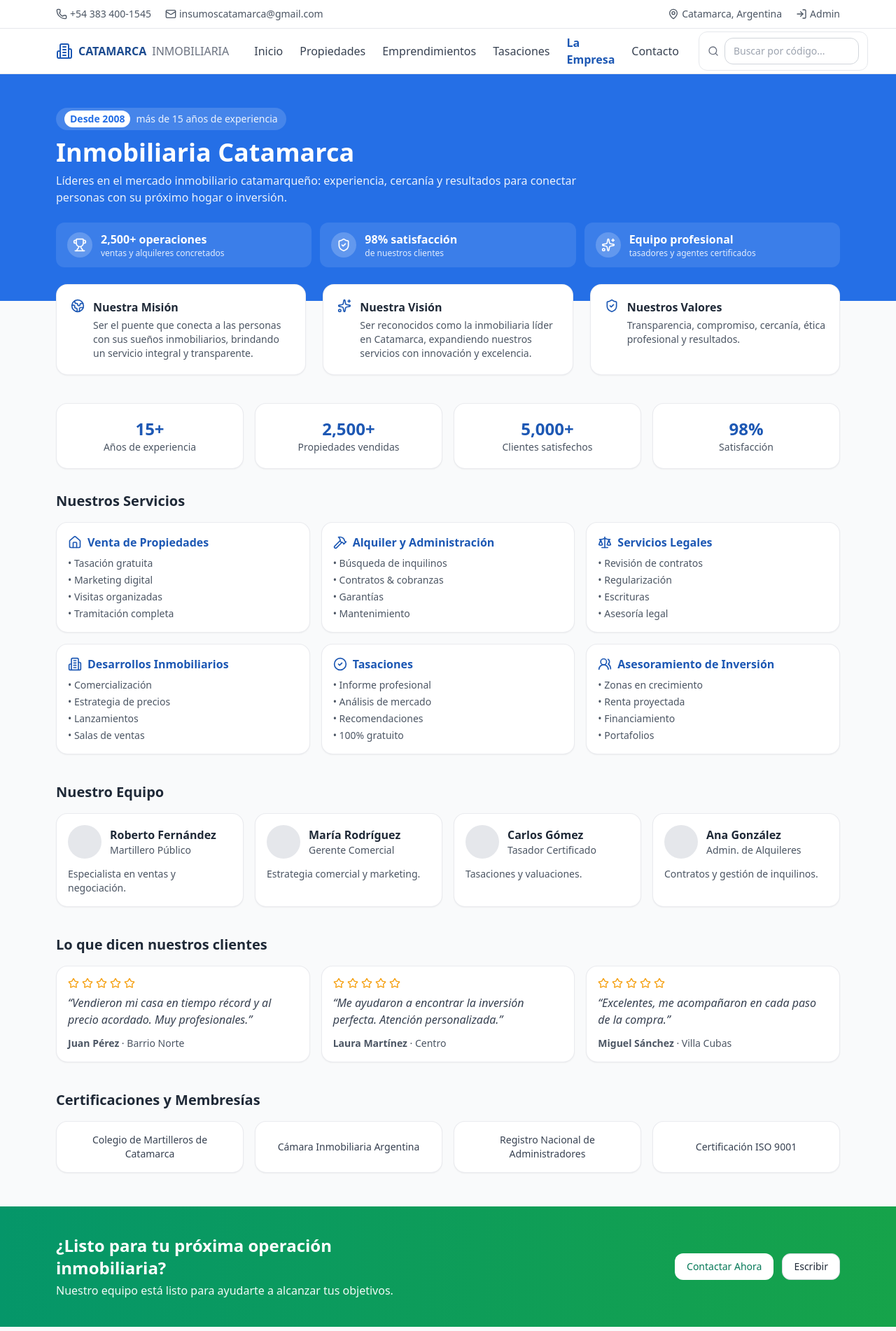
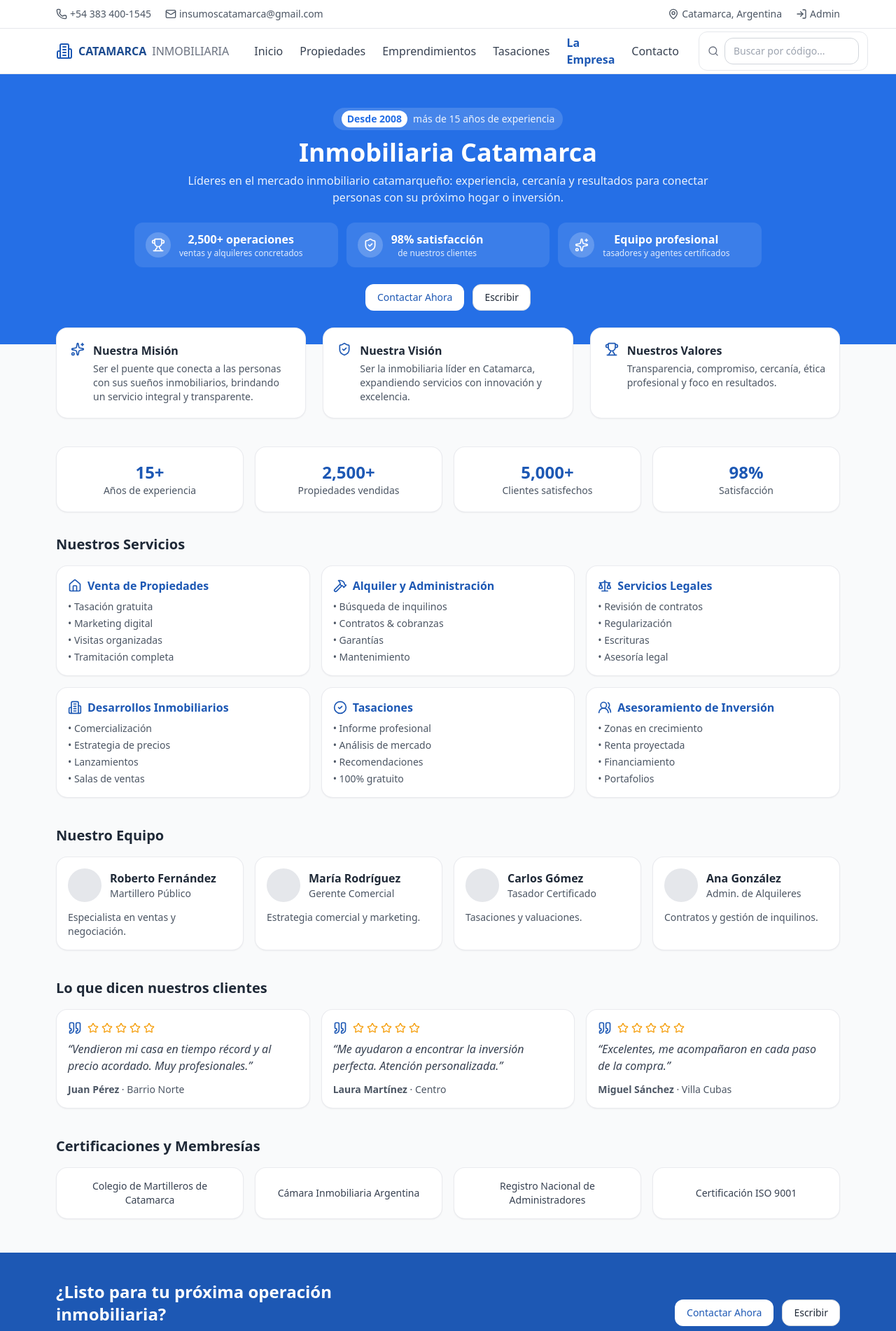
Before and after one commit to DataSenseCat/datainmobiliaria, a React (Vite) app: page /empresa in a window 1280 px wide. Shown: the top 1902 px of the page at 70% size. Built offline with nearby package versions, Linux system fonts and the light colour scheme.

Commit message:
Update Empresa.tsx

```diff
--- a/src/pages/Empresa.tsx
+++ b/src/pages/Empresa.tsx
@@ -1,48 +1,56 @@
 import {
-  Building2, Home, Users2, Hammer, Scale, ShieldCheck, Globe2,
-  Sparkles, CheckCircle2, Trophy, Star, Phone, Mail, MapPin
+  Trophy, ShieldCheck, Sparkles, Building2, Home, Users2, Hammer, Scale, CheckCircle2,
+  Quote, Star, Mail, Phone, MapPin
 } from 'lucide-react'
 import { SITE } from '../shared/SiteConfig'
 
 export default function Empresa() {
   return (
     <div className="w-full">
-      {/* HERO azul con pill y badges */}
+      {/* ========= HERO AZUL CENTRADO (como inmobiliaria1) ========= */}
       <section className="bg-brand-600 text-white">
-        <div className="container py-12">
+        <div className="container py-12 text-center">
+          {/* pill */}
           <div className="inline-flex items-center gap-2 text-xs md:text-sm bg-white/15 rounded-full px-3 py-1 mb-3">
             <span className="bg-white text-brand-600 px-2 py-0.5 rounded-full font-semibold">Desde 2008</span>
             <span className="opacity-90">más de 15 años de experiencia</span>
           </div>
 
           <h1 className="text-3xl md:text-4xl font-bold">Inmobiliaria Catamarca</h1>
-          <p className="opacity-90 mt-2 max-w-3xl">
+          <p className="opacity-90 mt-2 max-w-3xl mx-auto">
             Líderes en el mercado inmobiliario catamarqueño: experiencia, cercanía y resultados para conectar personas con su próximo hogar o inversión.
           </p>
 
-          <div className="mt-6 grid md:grid-cols-3 gap-3">
+          {/* badges */}
+          <div className="mt-6 grid md:grid-cols-3 gap-3 max-w-4xl mx-auto">
             <HeroBadge icon={<Trophy className="w-5 h-5" />} title="2,500+ operaciones" desc="ventas y alquileres concretados" />
             <HeroBadge icon={<ShieldCheck className="w-5 h-5" />} title="98% satisfacción" desc="de nuestros clientes" />
             <HeroBadge icon={<Sparkles className="w-5 h-5" />} title="Equipo profesional" desc="tasadores y agentes certificados" />
           </div>
+
+          <div className="mt-6 flex items-center justify-center gap-3">
+            <a href="/contacto" className="btn bg-white text-brand-700 hover:bg-white/90">Contactar Ahora</a>
+            <a href={`mailto:${SITE.email}`} className="btn btn-outline border-white text-white hover:bg-white/10">Escribir</a>
+          </div>
         </div>
       </section>
 
-      {/* Misión / Visión / Valores */}
+      {/* ========= Misión / Visión / Valores (cards con hover) ========= */}
       <section className="container -mt-6 relative z-10 grid md:grid-cols-3 gap-6">
-        <InfoCard title="Nuestra Misión" icon={<Globe2 className="w-5 h-5 text-brand-700" />}>
+        <InfoCard title="Nuestra Misión" icon={<Sparkles className="w-5 h-5 text-brand-700" />}>
           Ser el puente que conecta a las personas con sus sueños inmobiliarios, brindando un servicio integral y transparente.
         </InfoCard>
-        <InfoCard title="Nuestra Visión" icon={<Sparkles className="w-5 h-5 text-brand-700" />}>
-          Ser reconocidos como la inmobiliaria líder en Catamarca, expandiendo nuestros servicios con innovación y excelencia.
+        <InfoCard title="Nuestra Visión" icon={<ShieldCheck className="w-5 h-5 text-brand-700" />}>
+          Ser la inmobiliaria líder en Catamarca, expandiendo servicios con innovación y excelencia.
         </InfoCard>
-        <InfoCard title="Nuestros Valores" icon={<ShieldCheck className="w-5 h-5 text-brand-700" />}>
-          Transparencia, compromiso, cercanía, ética profesional y resultados.
+        <InfoCard title="Nuestros Valores" icon={<Trophy className="w-5 h-5 text-brand-700" />}>
+          Transparencia, compromiso, cercanía, ética profesional y foco en resultados.
         </InfoCard>
       </section>
 
-      {/* Stats + Servicios */}
+      {/* ========= Estadísticas + Servicios ========= */}
       <section className="container py-10">
+        {/* stats */}
         <div className="grid md:grid-cols-4 gap-4 mb-8">
           <Stat number="15+" label="Años de experiencia" />
           <Stat number="2,500+" label="Propiedades vendidas" />
@@ -50,6 +58,7 @@ export default function Empresa() {
           <Stat number="98%" label="Satisfacción" />
         </div>
 
+        {/* servicios */}
         <h3 className="text-xl font-semibold mb-4">Nuestros Servicios</h3>
         <div className="grid md:grid-cols-3 gap-4">
           <ServiceCard icon={<Home className="w-5 h-5" />} title="Venta de Propiedades"
@@ -67,7 +76,7 @@ export default function Empresa() {
         </div>
       </section>
 
-      {/* Equipo */}
+      {/* ========= Equipo ========= */}
       <section className="container pb-10">
         <h3 className="text-xl font-semibold mb-4">Nuestro Equipo</h3>
         <div className="grid md:grid-cols-4 gap-4">
@@ -78,17 +87,23 @@ export default function Empresa() {
         </div>
       </section>
 
-      {/* Testimonios */}
+      {/* ========= Testimonios ========= */}
       <section className="container pb-10">
         <h3 className="text-xl font-semibold mb-4">Lo que dicen nuestros clientes</h3>
         <div className="grid md:grid-cols-3 gap-4">
-          <Testimonial text="Vendieron mi casa en tiempo récord y al precio acordado. Muy profesionales." author="Juan Pérez" role="Barrio Norte" />
-          <Testimonial text="Me ayudaron a encontrar la inversión perfecta. Atención personalizada." author="Laura Martínez" role="Centro" />
-          <Testimonial text="Excelentes, me acompañaron en cada paso de la compra." author="Miguel Sánchez" role="Villa Cubas" />
+          <Testimonial
+            text="Vendieron mi casa en tiempo récord y al precio acordado. Muy profesionales."
+            author="Juan Pérez" role="Barrio Norte" />
+          <Testimonial
+            text="Me ayudaron a encontrar la inversión perfecta. Atención personalizada."
+            author="Laura Martínez" role="Centro" />
+          <Testimonial
+            text="Excelentes, me acompañaron en cada paso de la compra."
+            author="Miguel Sánchez" role="Villa Cubas" />
         </div>
       </section>
 
-      {/* Certificaciones */}
+      {/* ========= Certificaciones ========= */}
       <section className="container pb-12">
         <h3 className="text-xl font-semibold mb-4">Certificaciones y Membresías</h3>
         <div className="grid md:grid-cols-4 gap-4">
@@ -99,17 +114,17 @@ export default function Empresa() {
         </div>
       </section>
 
-      {/* CTA final */}
-      <section className="bg-gradient-to-r from-emerald-600 to-green-600 text-white">
+      {/* ========= CTA AZUL FINAL ========= */}
+      <section className="bg-brand-700 text-white">
         <div className="container py-10 grid md:grid-cols-2 gap-6 items-center">
           <div>
             <h3 className="text-xl md:text-2xl font-semibold">¿Listo para tu próxima operación inmobiliaria?</h3>
             <p className="opacity-95 mt-1">
-              Nuestro equipo está listo para ayudarte a alcanzar tus objetivos.
+              Nuestro equipo está preparado para ayudarte a alcanzar tus objetivos.
             </p>
           </div>
           <div className="flex md:justify-end gap-3">
-            <a href="/contacto" className="btn bg-white text-emerald-700 hover:bg-white/90">Contactar Ahora</a>
+            <a href="/contacto" className="btn bg-white text-brand-700 hover:bg-white/90">Contactar Ahora</a>
             <a href={`mailto:${SITE.email}`} className="btn btn-outline border-white text-white hover:bg-white/10">Escribir</a>
           </div>
         </div>
@@ -118,7 +133,7 @@ export default function Empresa() {
   )
 }
 
-/* ---------- componentes reutilizados con el mismo “feel” que Tasaciones ---------- */
+/* ================== componentes con el mismo “feel” que en Tasaciones ================== */
 
 function HeroBadge({ icon, title, desc }:{icon:React.ReactNode,title:string,desc:string}) {
   return (
@@ -184,8 +199,11 @@ function TeamCard({ name, role, desc }:{name:string,role:string,desc:string}) {
 function Testimonial({ text, author, role }:{text:string,author:string,role:string}) {
   return (
     <div className="card p-4">
-      <div className="flex items-center gap-1 text-amber-500 mb-2">
-        <Star className="w-4 h-4"/><Star className="w-4 h-4"/><Star className="w-4 h-4"/><Star className="w-4 h-4"/><Star className="w-4 h-4"/>
+      <div className="flex items-center gap-2 text-brand-700 mb-2">
+        <Quote className="w-5 h-5"/>
+        <div className="flex items-center gap-1 text-amber-500">
+          <Star className="w-4 h-4"/><Star className="w-4 h-4"/><Star className="w-4 h-4"/><Star className="w-4 h-4"/><Star className="w-4 h-4"/>
+        </div>
       </div>
       <p className="text-gray-700 italic">“{text}”</p>
       <div className="text-sm text-gray-600 mt-3"><strong>{author}</strong> · {role}</div>
```
